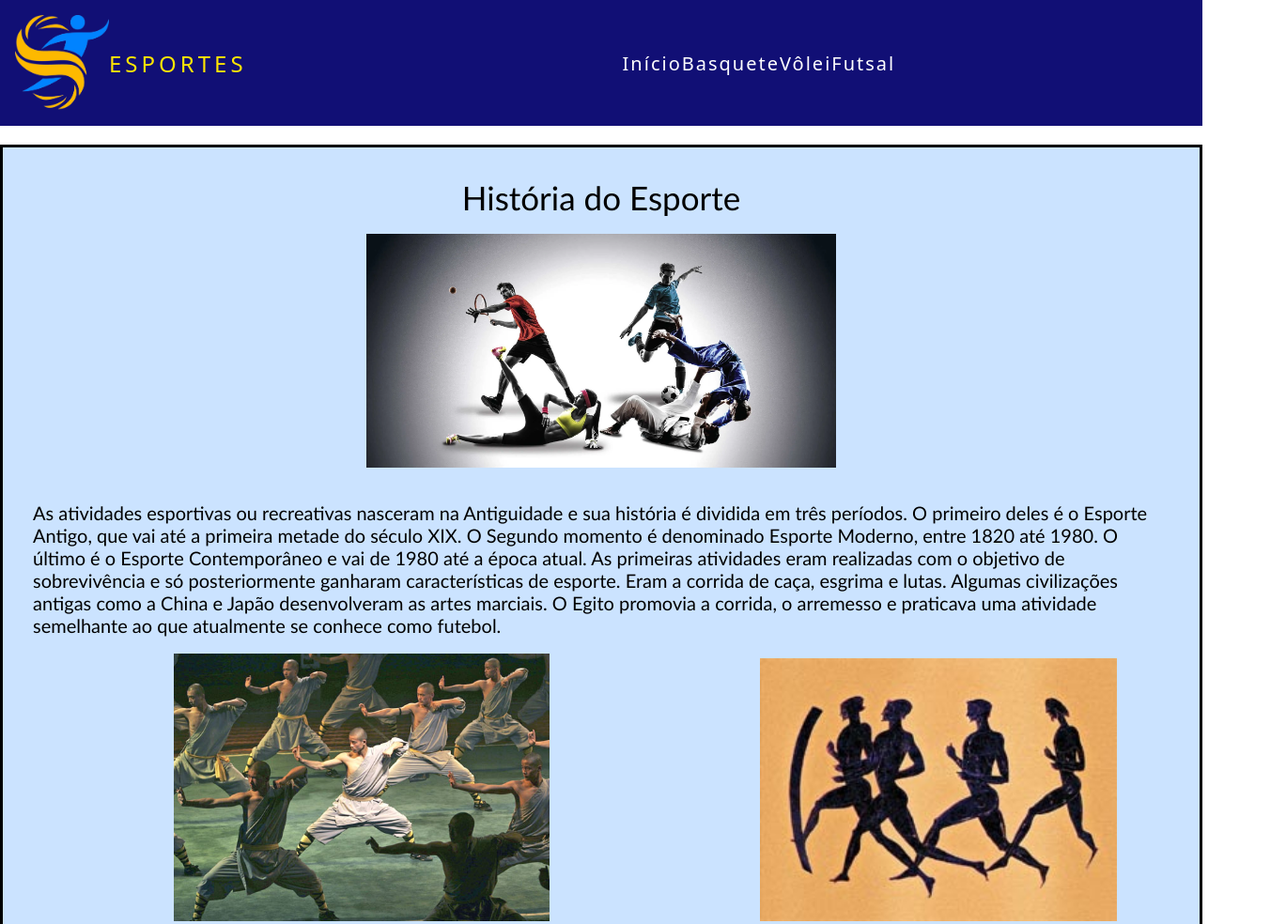
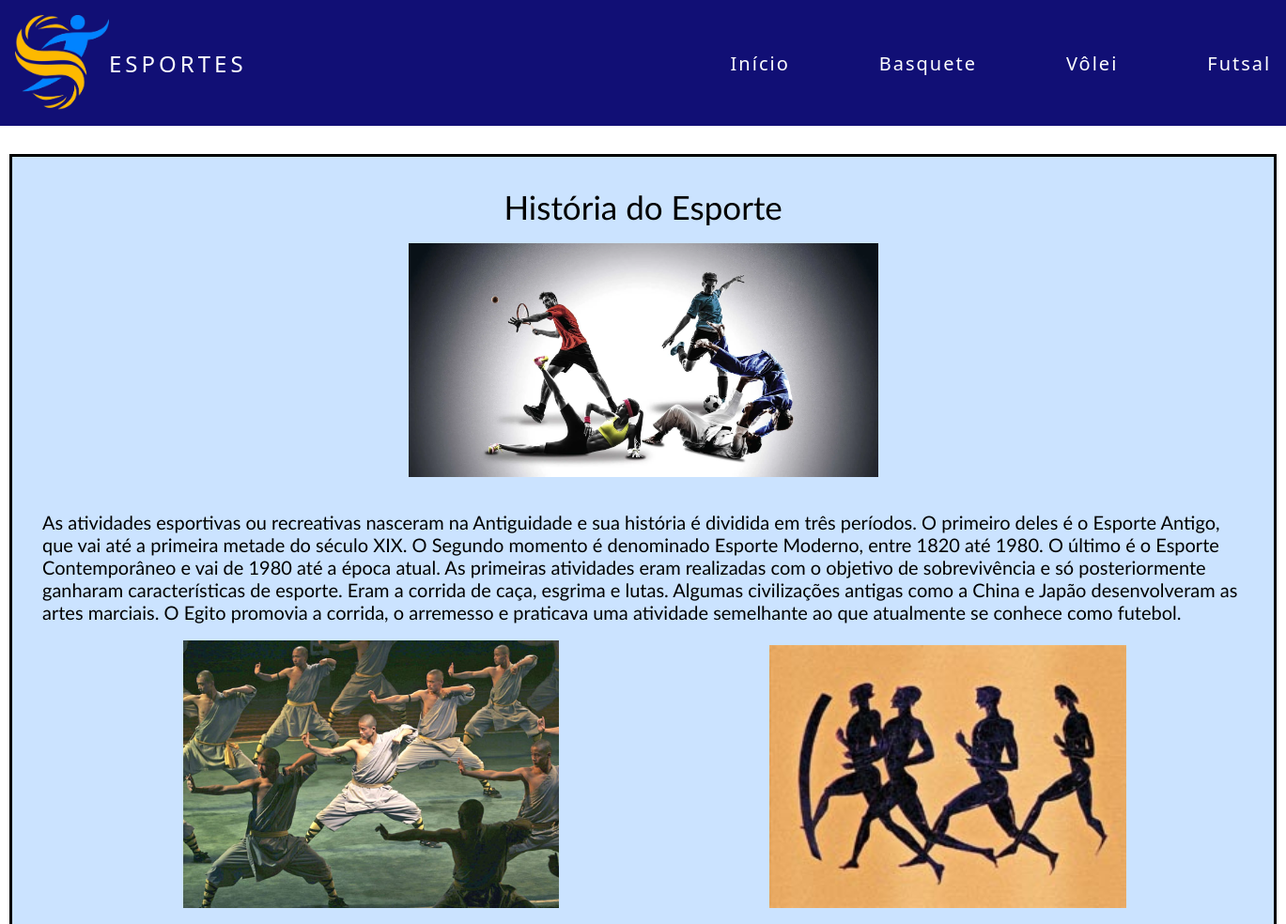
Before and after one commit to leticiamachado07/ep3, a plain HTML site: page index.html in a window 1280 px wide. Shown: the top 984 px of the page at 94% size, 1369 px wide, since content can reach past the window. Drawn offline with Linux system fonts and the light colour scheme.

Commit message:
Update style.css

```diff
--- a/style.css
+++ b/style.css
@@ -2,10 +2,11 @@
     margin: 0%;
     padding: 0%;
 }
+/*usado para modificar todo elemento da página*/
 
 body{
-    display: grid;
-    grid-gap: 20px;
+    display: grid; /*toda essa parte serve para organizar os elementos da página em forma de grade*/
+    grid-gap: 20px; /*serve pra ajustar o espaço entre as grades*/
     grid-template-areas:
     "cabeca cabeca cabeca cabeca"
     "princi princi princi princi"
@@ -13,10 +14,11 @@ body{
     grid-template-columns: auto auto auto auto;
     grid-template-rows: auto auto auto;
 }
-.grad_h{
+.grad_h{ /*class da grade do header*/
     grid-area: cabeca;
-    padding: 1rem;
-    background-color: rgb(17, 15, 117);
+    padding: 1rem; /*distância do do elemento que está no header da borda*/
+    background-color: rgb(17, 15, 117); /*cor de fundo*/
+
 }
 
 
@@ -25,7 +27,8 @@ body{
     grid-area: princi;
     background-color:rgb(203, 227, 255);
     padding: 2rem;
-    border: solid;
+    border: solid; /*borda*/
+    margin: 10px; /*margem*/
 
 }
 
@@ -36,50 +39,61 @@ body{
 }
 
 a{
-    color: white;
-    text-decoration: none;
-    font-size: 20px;
+    color: white; /*cor da letra*/
+    text-decoration: none; /*foi usado para tirar o sublinhado dos links*/
+    font-size: 20px; /*tamanho da fonte*/
 
 }
 
 nav {
     display: flex;
-    align-items: center;
+    align-items: center; /*usado para centralizar os itens*/
     font-family: system-ui, -apple-system, BlinkMacSystemFont, 'Segoe UI', Roboto, Oxygen, Ubuntu, Cantarell, 'Open Sans', 'Helvetica Neue', sans-serif;
-
+/*serve para modificar a fonte da letra*/
 }
 
 .img-logo{
-    width: 100px;
-    height: auto;
+    width: 100px; /*largura da imagem*/
+    height: auto; /*altura da imagem*/
     margin: 0px;
 }
 
 .logo{
     font-size: 24px;
-    text-transform: uppercase;
-    letter-spacing: 4px;
-    margin-right: 400px;
-    color: rgb(255, 230, 0);
+    text-transform: uppercase; /*usado para deixar todas as letras maiúsculas da logo*/
+    letter-spacing: 4px; /*espaço entre as letras*/
+    margin-right: 400px; /*tamanho da margem do lado direito*/
+    color: rgb(255, 230, 0); /*cor da letra*/
 }
 
 .navlist{
-    list-style: none;
+    list-style: none; /*usado para tirar a marcação de lista que estava*/
     display: flex;
+    margin-left: 20px;
 
 }
 
 .navlist li{
     letter-spacing: 2px;
-    justify-content:left;
+    margin-left: 95px; /*tamanho da margem da esquerda*/
 
+}
+
+a:link{ /*serve para modificar os links da página*/
+    color:white; /*cor da letra*/
+    text-decoration: none; /*serve para tirar o sublinhado dos links*/
+
+}
+a:hover{ /*usado para modificar o estilo dos links após o usuário colocar o mouse em cima dos links*/
+    color:rgb(255, 230, 0); /*cor da letra após colocar o mouse em cima*/
+    text-decoration: underline; /*linha debaixo do link após colocar o mouse em cima*/
 
 }
 
 .titulo{
     font-size: 35px;
     font-family: 'Gill Sans', 'Gill Sans MT', Calibri, 'Trebuchet MS', sans-serif;
-    text-align: center;
+    text-align: center; /*serve para centralizar o texto*/
 
 }
 
@@ -126,17 +140,13 @@ p{
     margin-right: auto;
 }
 
-.navlistfooter{
+
+
+#footer-social-medias{
     display: flex;
+    align-items: center;
+    justify-content: center; /*foi usado para centralizar os elementos um do lado do outro*/
+    justify-content: space-between; /*usado para que os elementos tenham espaço entre eles*/
+
 
 }
-.navlistfooter li{
-    list-style: none;
-
-}
-
-.p-footer{
-    color: white;
-    letter-spacing: 2px;
-    font-family: system-ui, -apple-system, BlinkMacSystemFont, 'Segoe UI', Roboto, Oxygen, Ubuntu, Cantarell, 'Open Sans', 'Helvetica Neue', sans-serif;
-}
```
